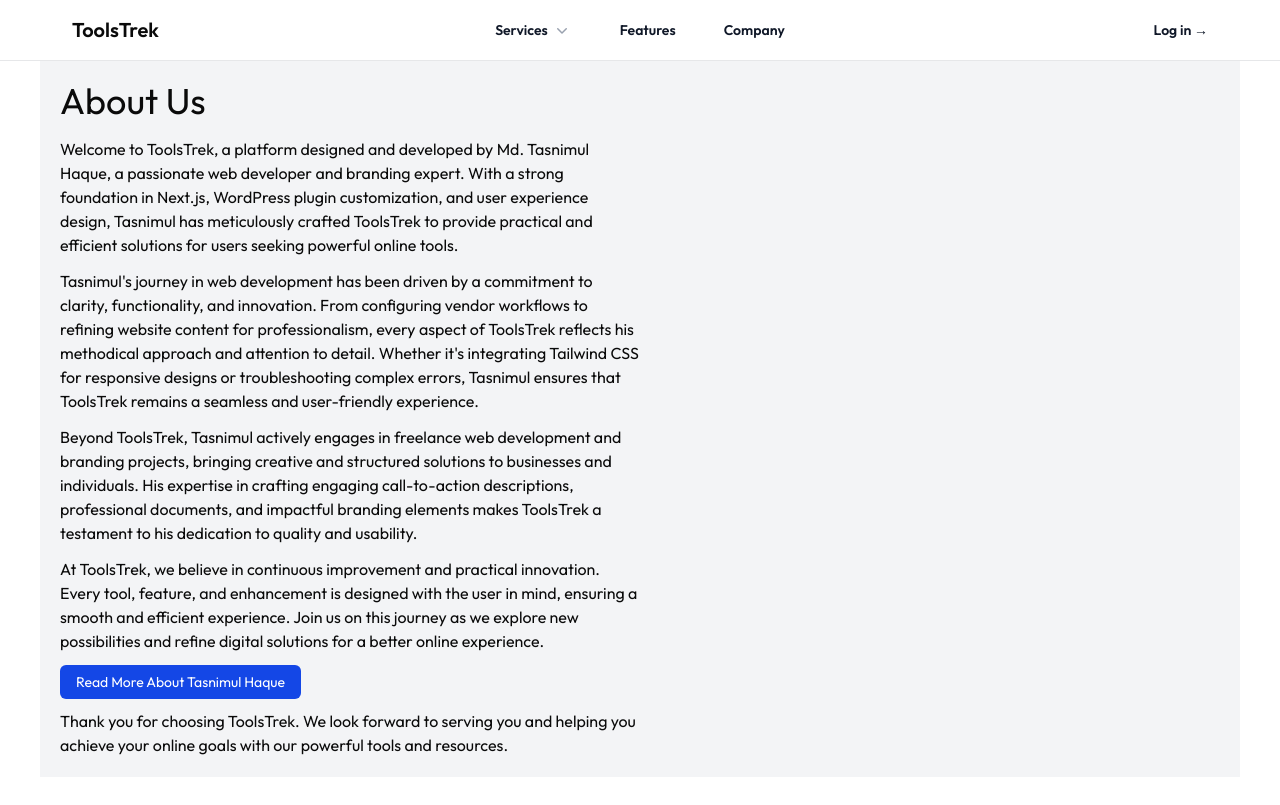
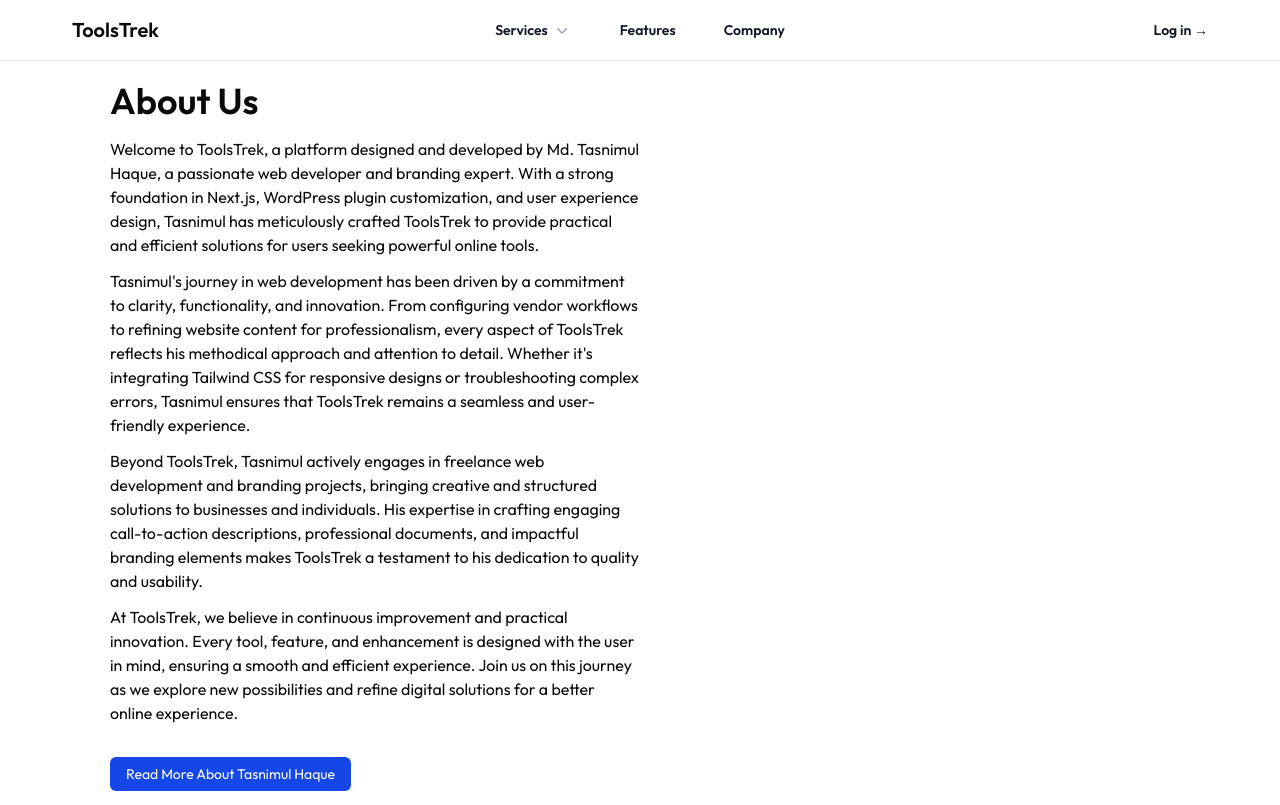
Before and after one commit to tasnimultas67/toolstrek, a Next.js app: page /about-us in a window 1280 px wide. Built offline with nearby package versions, Linux system fonts and the light colour scheme.

Commit message:
feat: Update About Us page styling and adjust Next.js version

```diff
--- a/app/about-us/page.js
+++ b/app/about-us/page.js
@@ -4,11 +4,11 @@ import React from "react";
 
 const page = () => {
   return (
-    <div className="w-[1200px] mx-auto">
+    <div className="w-[1100px] mx-auto">
       <div>
-        <section className="grid grid-cols-2 bg-gray-100 p-5">
+        <section className="grid grid-cols-2 p-5">
           <div className="space-y-4">
-            <h1 className="text-4xl ">About Us</h1>
+            <h1 className="text-4xl font-semibold">About Us</h1>
             <div className="space-y-3">
               <p className="">
                 Welcome to ToolsTrek, a platform designed and developed by Md.
@@ -46,7 +46,7 @@ const page = () => {
                 experience.
               </p>
             </div>
-            <button>
+            <button className="mt-5">
               <Link
                 href="https://tasnimul.vercel.app/"
                 className="p-2 px-4 bg-blue-700 text-white rounded-sm hover:bg-blue-800 transition duration-300 ease-in-out text-sm"
@@ -58,11 +58,11 @@ const page = () => {
                 Read More About Tasnimul Haque
               </Link>
             </button>
-            <p>
+            {/* <p>
               Thank you for choosing ToolsTrek. We look forward to serving you
               and helping you achieve your online goals with our powerful tools
               and resources.
-            </p>
+            </p> */}
           </div>
           <div className="flex items-center justify-end">
             {/* <Image
--- a/package.json
+++ b/package.json
@@ -25,7 +25,7 @@
     "lucide": "^0.507.0",
     "lucide-react": "^0.507.0",
     "motion": "^12.9.4",
-    "next": "15.3.1",
+    "next": "^15.3.2",
     "next-themes": "^0.4.6",
     "qrcode": "^1.5.4",
     "qrcode.react": "^4.2.0",
```
Also changed, not shown: 1 other file (tests, documents, lock files or other folders).
